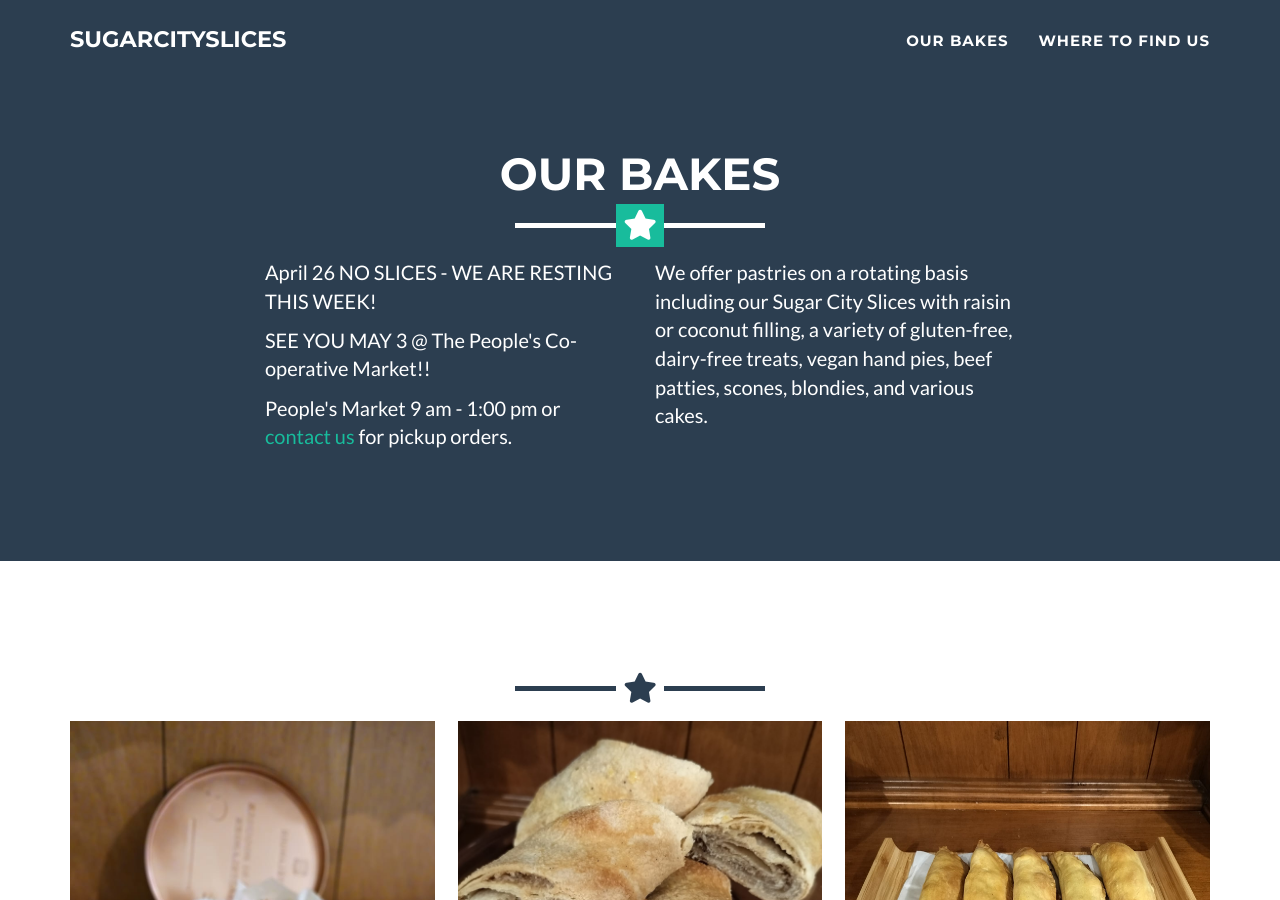
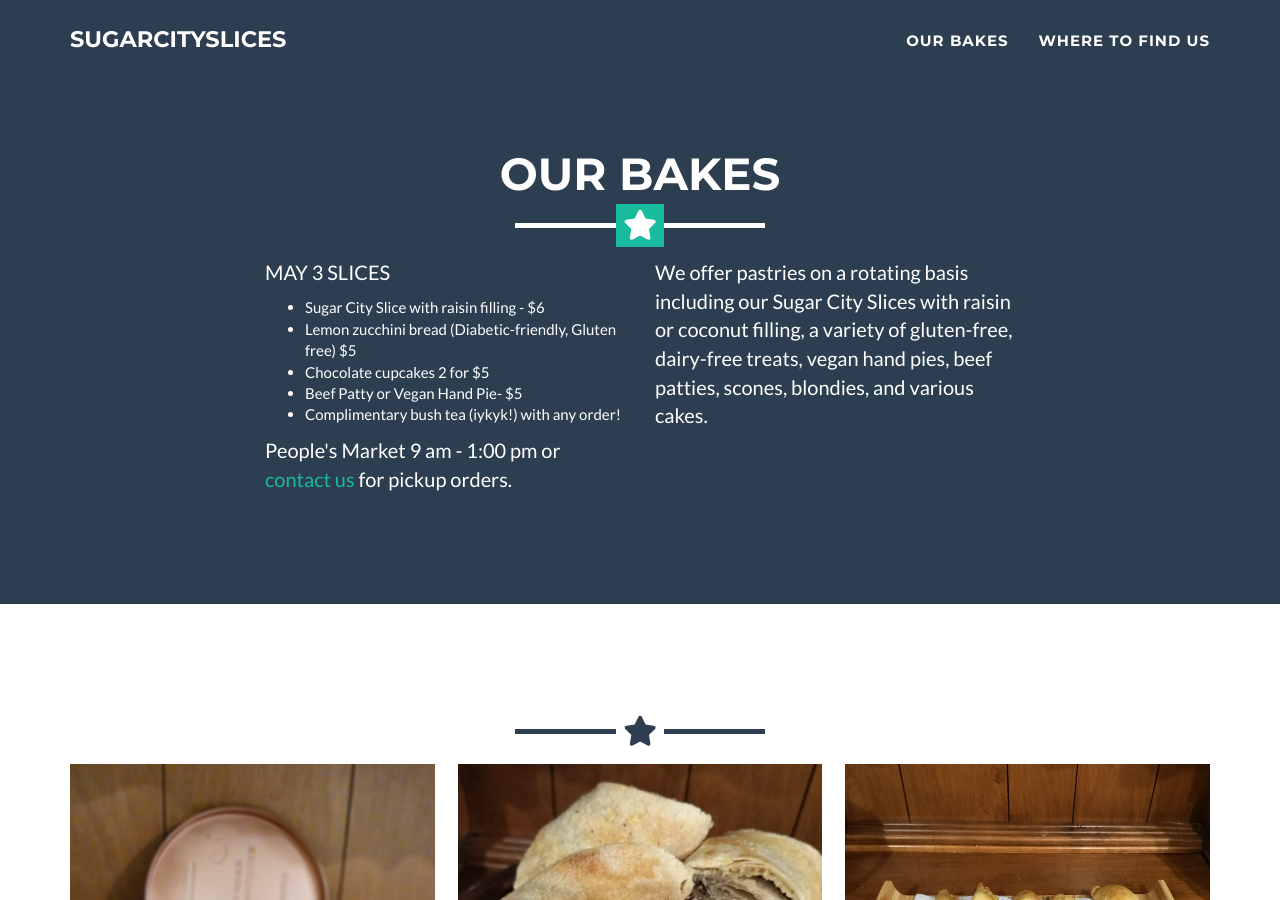
Before and after one commit to willaliburd/Sugarcityslices, a Jekyll site: the page built from _posts/2014-07-18-project-1.markdown, in a window 1280 px wide and 900 px high, scrolled down 683 px. Built offline with Jekyll 4.4.1, drawn with Linux system fonts in a browser that asks for light colours.

Commit message:
Update Whereabout.html
May 3 slices

```diff
--- a/_includes/Whereabout.html
+++ b/_includes/Whereabout.html
@@ -9,10 +9,13 @@
     </div>
     <div class="row">
       <div class="col-lg-4 col-lg-offset-2">
-        <p>April 26 NO SLICES - WE ARE RESTING THIS WEEK!</p>
-         <p>SEE YOU MAY 3 @ The People's Co-operative Market!!</p>
-<ul class="star-bullet">
-
+        <p>MAY 3 SLICES</p>
+     <ul class="star-bullet">
+<li>Sugar City Slice with raisin filling - $6</li>
+<li>Lemon zucchini bread (Diabetic-friendly, Gluten free) $5
+<li>Chocolate cupcakes 2 for $5</li>
+  <li>Beef Patty or Vegan Hand Pie- $5</li>
+<li>Complimentary bush tea (iykyk!) with any order!</li>
 </ul>
 <p>People's Market 9 am - 1:00 pm or <a href="mailto:info@sugarcityslices.com">contact us</a> for pickup orders.</p>
  </div>
```
